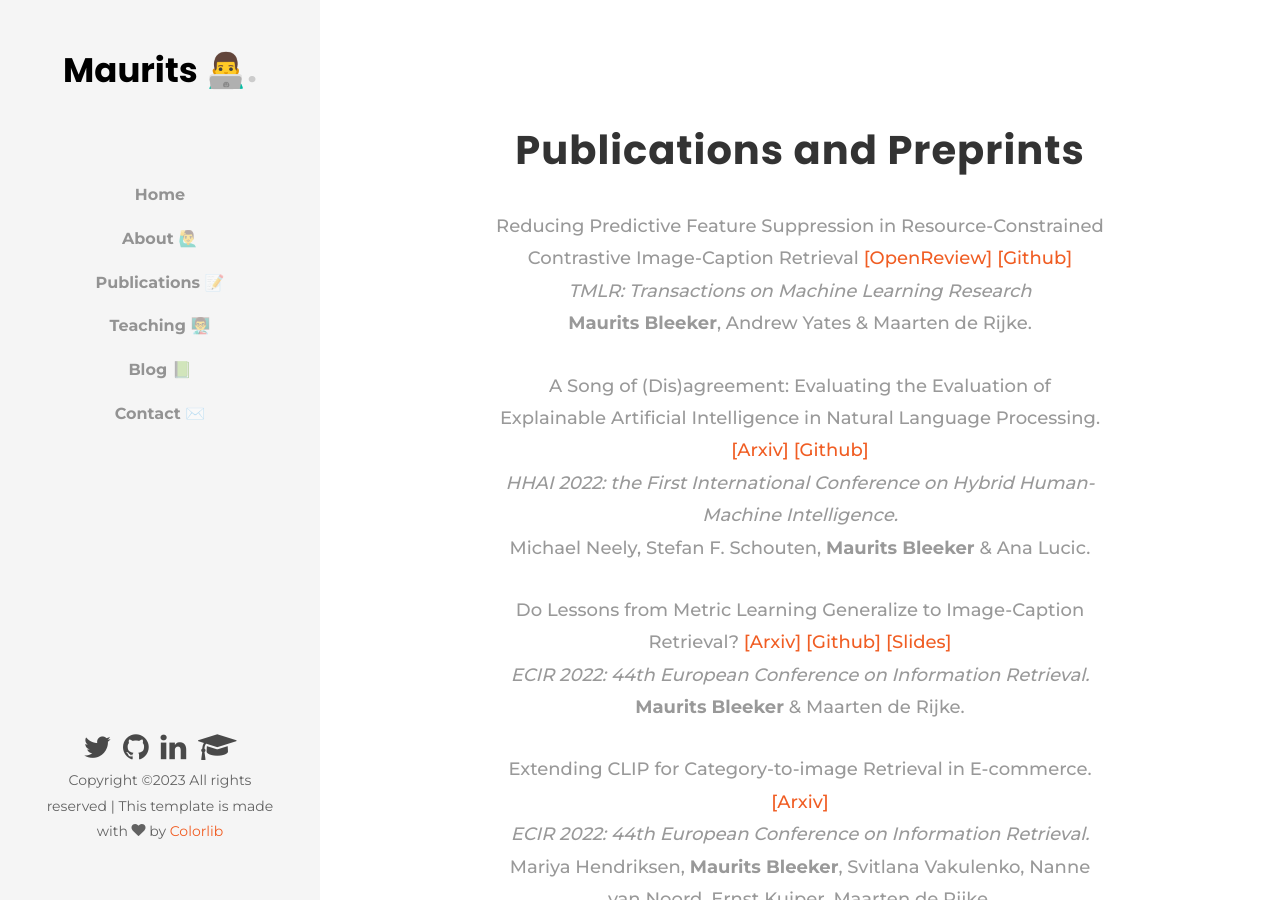
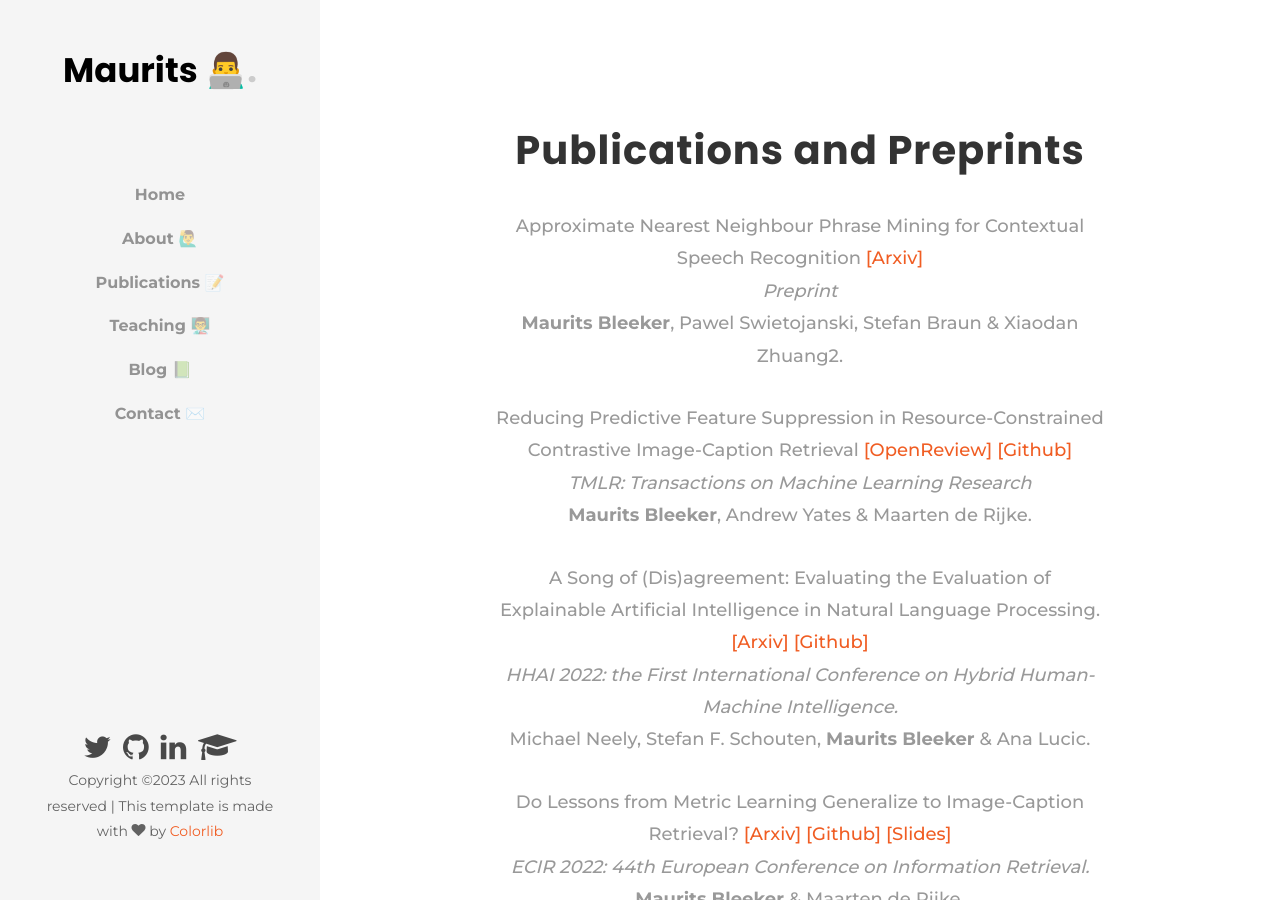
Before and after one commit to MauritsBleeker/mauritsbleeker.github.io, a Jekyll site: the page built from publications.md, in a window 1280 px wide and 900 px high. Built offline with Jekyll 4.4.1, drawn with Linux system fonts in a browser that asks for light colours; some web fonts are replaced.

Commit message:
added internship paper

```diff
--- a/_layouts/publications.html
+++ b/_layouts/publications.html
@@ -10,6 +10,17 @@
             <div class="margin-wrapper d-flex justify-content-center align-items-center">
                 <div class="col-md-8 text text-center">
                     <h1 class="mb-4">Publications and Preprints</h1>
+                    <div class="publication-block">
+                        <p class="paper-title">Approximate Nearest Neighbour Phrase Mining for Contextual Speech Recognition
+                            <a href="https://arxiv.org/pdf/2304.08862.pdf"> [Arxiv] </a>
+                        </p>
+                        <p class="conference">
+                            <i> Preprint </i>
+                        </p>
+                        <p class="authors">
+                            <b>Maurits Bleeker</b>, Pawel Swietojanski, Stefan Braun & Xiaodan Zhuang2.
+                        </p>
+                    </div>
                     <div class="publication-block">
                         <p class="paper-title">Reducing Predictive Feature Suppression in Resource-Constrained Contrastive Image-Caption Retrieval
                             <a href="https://openreview.net/forum?id=T1XtOqrVKn"> [OpenReview] </a>
```
